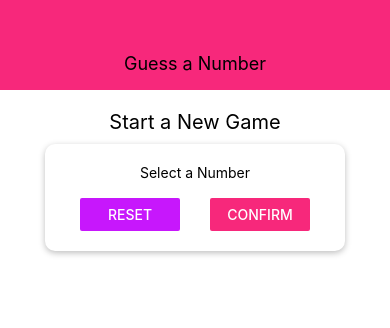
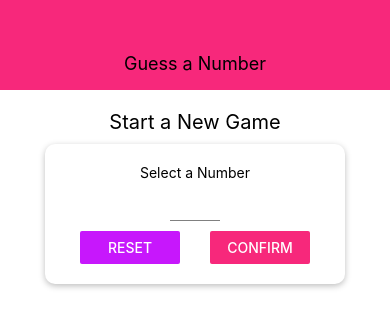
Before and after one commit to chattavat-v/rn-first-app, a React Native app: screen / in a window 390 px wide. Shown: the top 328 px of the page. Built offline with nearby package versions, Linux system fonts and the light colour scheme.

Commit message:
build input component and setting toggle keyboard

```diff
--- /dev/null
+++ b/components/Input.js
@@ -0,0 +1,17 @@
+import React from "react";
+import { TextInput, StyleSheet } from "react-native";
+
+const Input = props => {
+  return <TextInput {...props} style={{ ...styles.input, ...props.style }} />;
+};
+
+const styles = StyleSheet.create({
+  input: {
+    height: 30,
+    borderBottomColor: "grey",
+    borderBottomWidth: 1,
+    marginVertical: 10
+  }
+});
+
+export default Input;
--- a/screens/StartGameScreen.js
+++ b/screens/StartGameScreen.js
@@ -1,25 +1,54 @@
-import React from "react";
-import { View, Text, StyleSheet, TextInput, Button } from "react-native";
-import Colors from '../constants/colors';
+import React, { useState } from "react";
+import {
+  View,
+  Text,
+  StyleSheet,
+  Button,
+  TouchableWithoutFeedback,
+  Keyboard
+} from "react-native";
+import Colors from "../constants/colors";
 import Card from "../components/Card";
+import Input from "../components/Input";
 
 const StartGameScreen = () => {
+  const [enteredValue, setEnteredValue] = useState("");
+
+  const numberInputHandler = inputText => {
+    setEnteredValue(inputText.replace(/[^0-9]/g, ""));
+  };
+
   return (
+    <TouchableWithoutFeedback onPress={() => { Keyboard.dismiss(); }}>
       <View style={styles.screen}>
         <Text style={styles.title}>Start a New Game</Text>
         <Card style={styles.inputContainer}>
           <Text>Select a Number</Text>
-        <TextInput />
+          <Input
+            style={styles.input}
+            blurOnSubmit
+            autoCapitalize="none"
+            autoCorrect={false}
+            keyboardType="number-pad"
+            maxLength={2}
+            onChangeText={numberInputHandler}
+            value={enteredValue}
+          />
           <View style={styles.buttonContainer}>
             <View style={styles.button}>
               <Button title="Reset" onPress={() => {}} color={Colors.accent} />
             </View>
             <View style={styles.button}>
-            <Button title="Confirm" onPress={() => {}} color={Colors.primary} />
+              <Button
+                title="Confirm"
+                onPress={() => {}}
+                color={Colors.primary}
+              />
             </View>
           </View>
         </Card>
       </View>
+    </TouchableWithoutFeedback>
   );
 };
 
@@ -46,6 +75,10 @@
   },
   button: {
     width: 100
+  },
+  input: {
+    width: 50,
+    textAlign: "center"
   }
 });
 
```
Lines whose indentation alone changed are shown as unchanged.
